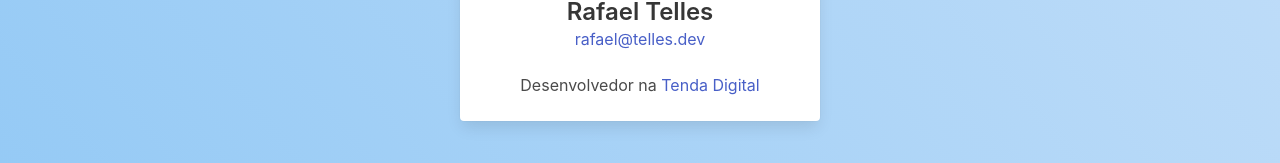
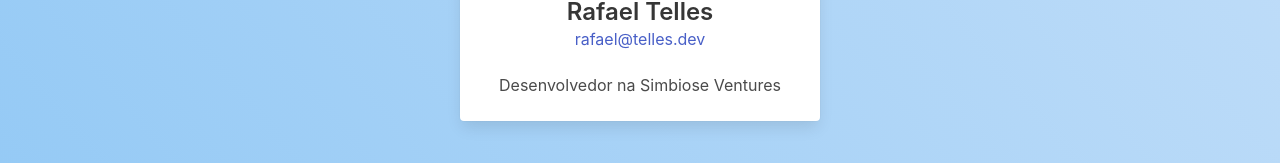
Before and after one commit to rafael-telles/rafael-telles.github.io, a Nuxt app: page / in a window 1280 px wide. Shown: the part 533-696 px from the top of the page. Built offline with nearby package versions, Linux system fonts and the light colour scheme.

Commit message:
Update company name

```diff
--- a/app.vue
+++ b/app.vue
@@ -20,7 +20,7 @@
             </div>
 
             <div class="content">
-              Desenvolvedor na <a href="https://tenda.digital" target="_blank">Tenda Digital</a>
+              Desenvolvedor na Simbiose Ventures
               <br/>
             </div>
           </div>
```
